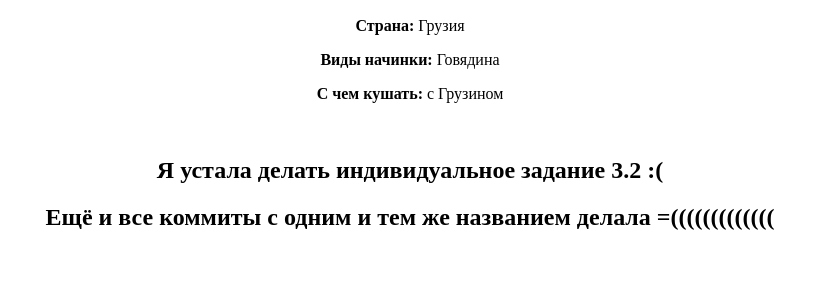
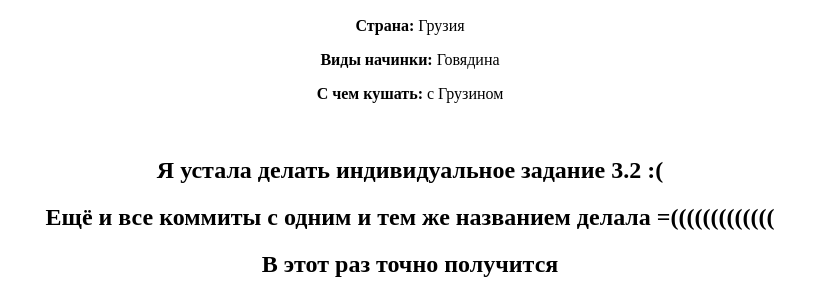
Before and after one commit to NoMadve/Lab1, a plain HTML site: page index.html in a window 1280 px wide. Shown: the part 1581-1879 px from the top of the page, without its empty margins (230-1049 px from the left). Before the commit the page ends 1832 px from the top, so only its background shows below. Drawn offline with Linux system fonts and the light colour scheme.

Commit message:
Modified

```diff
--- a/index.html
+++ b/index.html
@@ -41,6 +41,7 @@
 
 		<h2>Я устала делать индивидуальное задание 3.2 :( </h2>
 		<h2>Ещё и все коммиты с одним и тем же названием делала =((((((((((((( </h2>
+		<h2>В этот раз точно получится</h2>
 
 	</body>
 </html>
```
